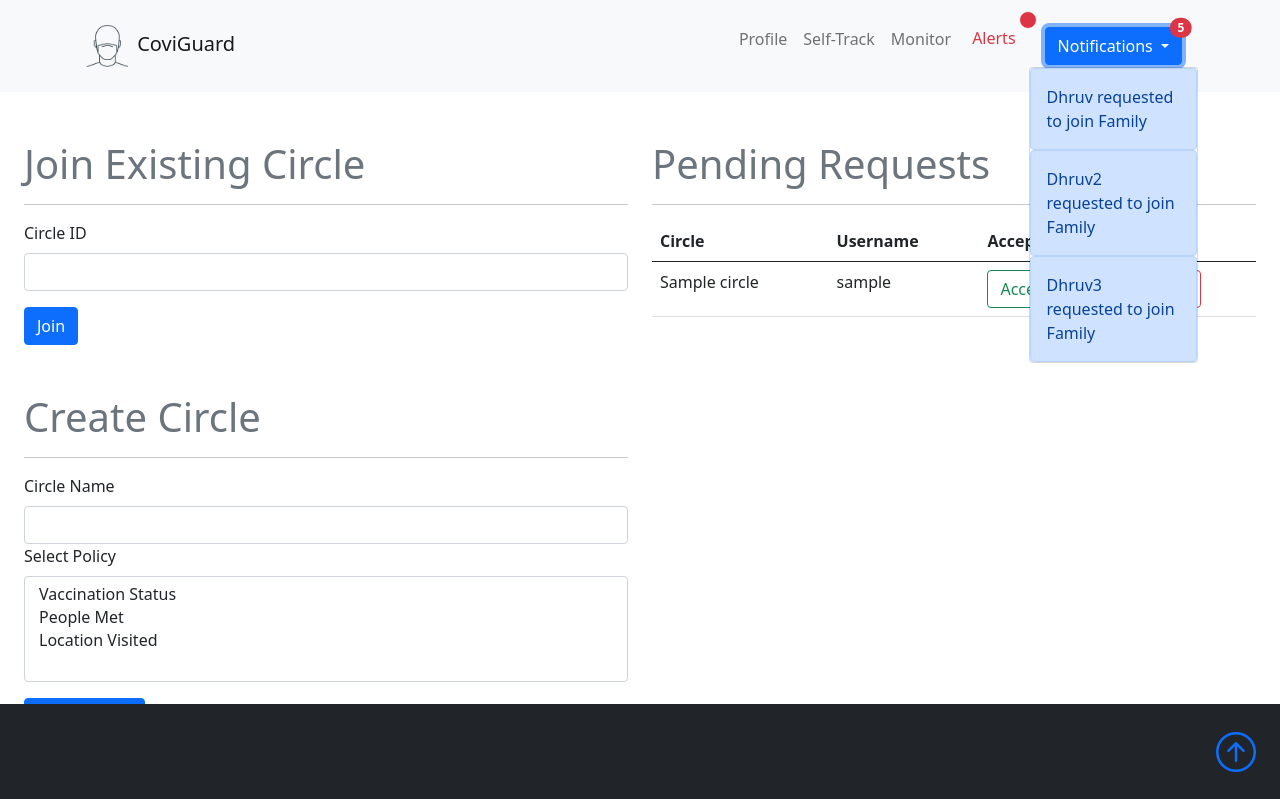
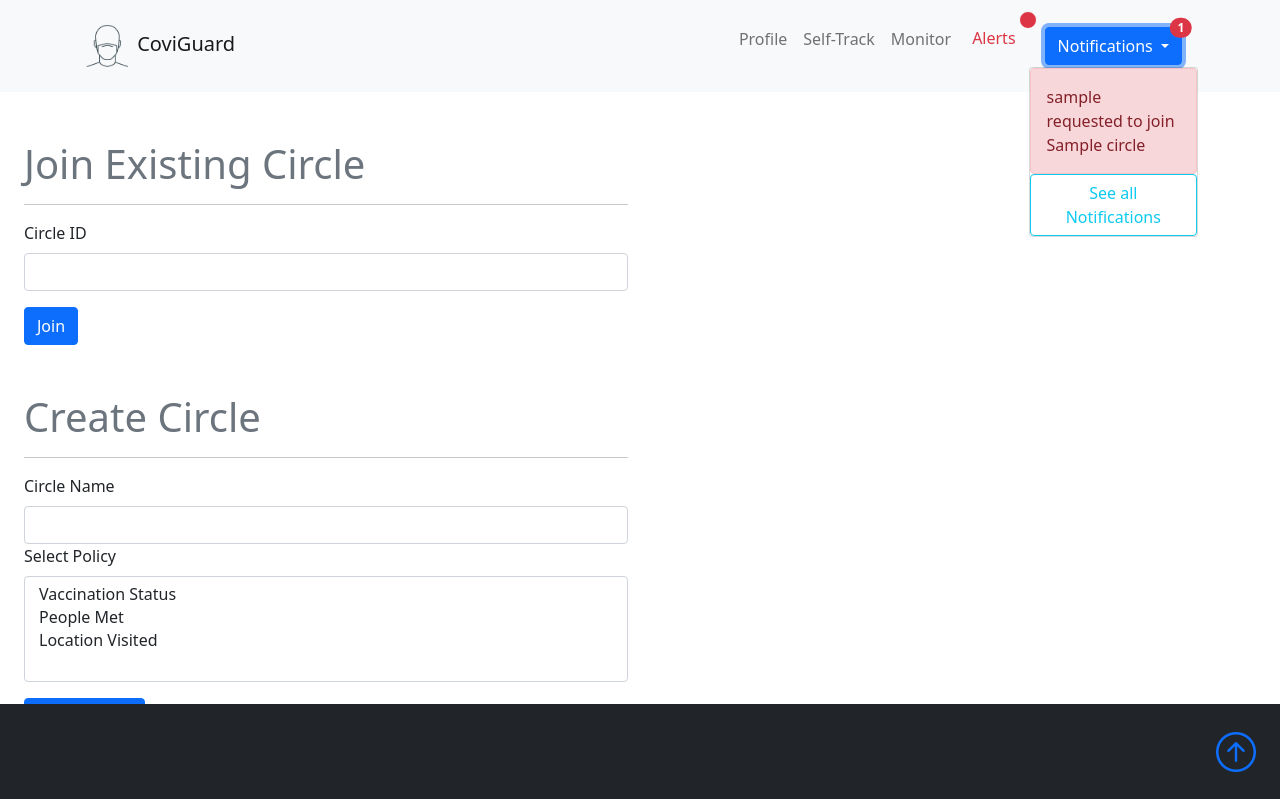
Before and after one commit to gcivil-nyu-org/S2022-Team-6-repo, a Django app: a page that uses templates/navbar.html in a window 1280 px wide, after a click that opens the changed part. Shown: the top 799 px of the page. Run offline with Django 4.2, Linux system fonts and the light colour scheme; tables that the repository leaves empty hold one stand-in row (values such as "Sample post"); some libraries are stand-ins or nearby versions.

Commit message:
notifications

```diff
--- /dev/null
+++ b/circle/helper.py
@@ -0,0 +1,22 @@
+from .models import Circle, CircleUser, CirclePolicy, Policy, RequestCircle
+from login.models import UserData
+
+
+def get_notifications(username):
+    admin_user_data = CircleUser.objects.filter(
+        username=username, is_admin=True)
+
+    request_user_data = None
+
+    for admin in admin_user_data:
+        if RequestCircle.objects.filter(circle_id=admin.circle_id):
+            if not request_user_data:
+                request_user_data = list()
+            request_user_data.extend(
+                RequestCircle.objects.filter(circle_id=admin.circle_id))
+    if request_user_data:
+        requests = len(request_user_data)
+    else:
+        requests = 0
+
+    return request_user_data, requests
--- a/circle/templates/circle/add.html
+++ b/circle/templates/circle/add.html
@@ -58,45 +58,6 @@
                     </form>
                 </div>
                 <!-- Pending requests -->
-                <div class="col-md-6">
-                    <h1 class="text-muted">Pending Requests</h1>
-                    <hr>
-                    <table class="table">
-                        <thead class="thead-dark">
-                            <tr>
-                                <th scope="col">Circle</th>
-                                <th scope="col">Username</th>
-                                <th scope="col">Accept</th>
-                                <th scope="col">Reject</th>
-                            </tr>
-                        </thead>
-                        <tbody>
-                            {% for request_data in request_user_data %}
-                            <form action="" method="post">
-                            {% csrf_token %}
-                                <tr>
-                                    <td>{{ request_data.circle_id.circle_name }}</td>
-                                    <td>{{ request_data.username.username }}</td>
-                                    <td><button name="accept_circle" value="{{request_data.request_id}}" type="submit" class="btn btn-outline-success">Accept</button></td>
-                                    <td><button name="reject_circle" value="{{request_data.request_id}}" type="submit" class="btn btn-outline-danger">Reject</button></td>
-                                </tr>
-                            </form>
-                            {% endfor %}
-                            {% comment %} <tr>
-                                <td>Family</td>
-                                <td>Dhruv4</td>
-                                <td><button type="button" class="btn btn-outline-success">Accept</button></td>
-                                <td><button type="button" class="btn btn-outline-danger">Reject</button></td>
-                            </tr>
-                            <tr>
-                                <td>Family</td>
-                                <td>Dhruv5</td>
-                                <td><button type="button" class="btn btn-outline-success">Accept</button></td>
-                                <td><button type="button" class="btn btn-outline-danger">Reject</button></td>
-                            </tr> {% endcomment %}
-                        </tbody>
-                    </table>
-                </div>
             </div>
         </div>
     </section>
--- a/circle/urls.py
+++ b/circle/urls.py
@@ -5,5 +5,6 @@ urlpatterns = [
     path('<str:username>/', views.circle, name='circle'),
     path('current/<str:username>/<str:circleid>/',
          views.current_circle, name='current'),
-    path('create/<str:username>', views.create, name='create')
+    path('create/<str:username>', views.create, name='create'),
+    path('create/notifications/<str:username>', views.notify, name='notify')
 ]
--- a/circle/views.py
+++ b/circle/views.py
@@ -2,46 +2,60 @@ from django.shortcuts import render
 from django.http import HttpResponse
 from .models import Circle, CircleUser, CirclePolicy, Policy, RequestCircle
 from login.models import UserData
+from .helper import get_notifications
 
 
 def circle(request, username):
     circle_user_data = CircleUser.objects.filter(username=username)
-    # print(circle_user_data)
+
+    request_user_data, requests = get_notifications(username=username)
+
     context = {
         'page_name': 'Circle',
         'circle_user_data': circle_user_data,
-        'username': username
+        'username': username,
+        'request_user_data': request_user_data[:3],
+        'requests': requests
     }
+
     return render(request, 'circle/circle.html', context)
 
 
 def current_circle(request, username, circleid):
     circle_data = CircleUser.objects.get(
         circle_id=circleid, username=username)
+
     circle_user_data = CircleUser.objects.filter(circle_id=circleid)
-    # print(type(circle_user_data))
+
+    request_user_data, requests = get_notifications(username=username)
+
     context = {
         'page_name': 'Circle Info',
         'circle_user_data': circle_user_data,
-        'circle_data': circle_data
+        'circle_data': circle_data,
+        'request_user_data': request_user_data[:3],
+        'requests': requests,
+        'username': username
     }
+
     return render(request, 'circle/current-circle.html', context)
 
 
 def create(request, username):
     circle_user_data = CircleUser.objects.filter(username=username)
+
     circle = Circle.objects.filter(admin_username=username)
-    request_user_data = list()
-    for query in circle:
-        # print(RequestCircle.objects.filter(circle_id=query))
-        if RequestCircle.objects.filter(circle_id=query):
-            request_user_data.extend(
-                RequestCircle.objects.filter(circle_id=query.circle_id))
+
+    request_user_data, requests = get_notifications(username=username)
+
     context = {
         'page_name': 'Create',
         'circle_user_data': circle_user_data,
-        'request_user_data': request_user_data
+        'request_user_data': request_user_data[:3],
+        'requests': requests,
+        'username': username
     }
+
     if request.method == 'POST' and 'request_circle' in request.POST:
         requestcircle = RequestCircle()
         requestcircle.circle_id = Circle.objects.get(
@@ -50,6 +64,7 @@ def create(request, username):
         requestcircle.username = UserData.objects.get(
             username=username)
         requestcircle.save()
+
     if request.method == 'POST' and 'create_circle' in request.POST:
         circle = Circle()
         circleusers = CircleUser()
@@ -74,12 +89,14 @@ def create(request, username):
             )
             circlepolicy.save()
 
+    return render(request, 'circle/add.html', context)
+
+
+def notify(request, username):
+    request_user_data, requests = get_notifications(username=username)
+
     if request.method == 'POST' and 'accept_circle' in request.POST:
-        # circle = Circle()
         circleusers = CircleUser()
-        # print(circle.objects.get(
-        #     circle_id =
-        # ))
         current_request = RequestCircle.objects.get(request_id=request.POST.get(
             'accept_circle'
         ))
@@ -108,4 +125,10 @@ def create(request, username):
         ))
         temp.delete()
 
-    return render(request, 'circle/add.html', context)
+    context = {
+        'username': username,
+        'request_user_data': request_user_data,
+        'requests': requests
+    }
+
+    return render(request, 'circle/notifications.html', context)
--- a/templates/navbar.html
+++ b/templates/navbar.html
@@ -33,35 +33,42 @@
                                 <span class="visually-hidden">New alerts</span>
                             </span>
                         </button>
-                        <!-- <a href="#" class="nav-link">
-                            <p class="text-success">Alerts</p>
-                        </a> -->
                     </li>
                 </ul>
                 <div class="dropdown">
                     <button class="btn btn-outline-primary dropdown-toggle position-relative mx-3" type="button"
                         id="dropdownMenuButton1" data-bs-toggle="dropdown" aria-expanded="false">
                         Notifications
-                        <span class="position-absolute top-0 start-100 translate-middle badge rounded-pill bg-danger">
-                            5
-                            <span class="visually-hidden">unread messages</span>
-                        </span>
+                        {% if requests != 0 %}
+                            <span class="position-absolute top-0 start-100 translate-middle badge rounded-pill bg-danger">
+                                {{ requests }}
+                                <span class="visually-hidden">unread messages</span>
+                            </span>
+                        {% endif %}
                     </button>
                     <ul class="dropdown-menu p-0" aria-labelledby="dropdownMenuButton1">
+                        {% if request_user_data %}
+                            {% for request in request_user_data %}
+                                <li>
+                                    <div class="alert alert-danger m-0" role="alert">
+                                        {{request.username.username}} requested to join {{request.circle_id.circle_name}}
+                                    </div>
+                                </li>
+                            {% endfor %}
+                            <li>
+                                <div role="alert">
+                                    <a href="{% url 'notify' username %}">
+                                        <button type="button" class="btn btn-outline-info">See all Notifications</button>
+                                    </a>
+                                </div>
+                            </li>
+                        {% else %}
                         <li>
                             <div class="alert alert-primary m-0" role="alert">
-                                Dhruv requested to join Family
+                                No Notifications
                             </div>
                         </li>
-                        <li>
-                            <div class="alert alert-primary m-0" role="alert">
-                                Dhruv2 requested to join Family
-                            </div>
-                        <li>
-                            <div class="alert alert-primary m-0" role="alert">
-                                Dhruv3 requested to join Family
-                            </div>
-                        </li>
+                        {% endif %}
                     </ul>
                 </div>
             </div>
```
Also changed, not shown: circle/templates/circle/notifications.html (added, +43 -0 lines).
